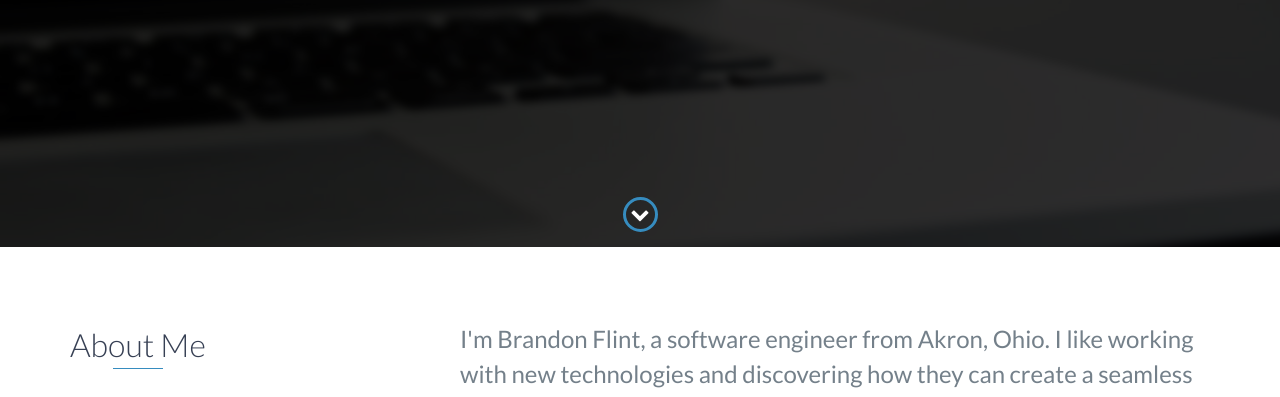
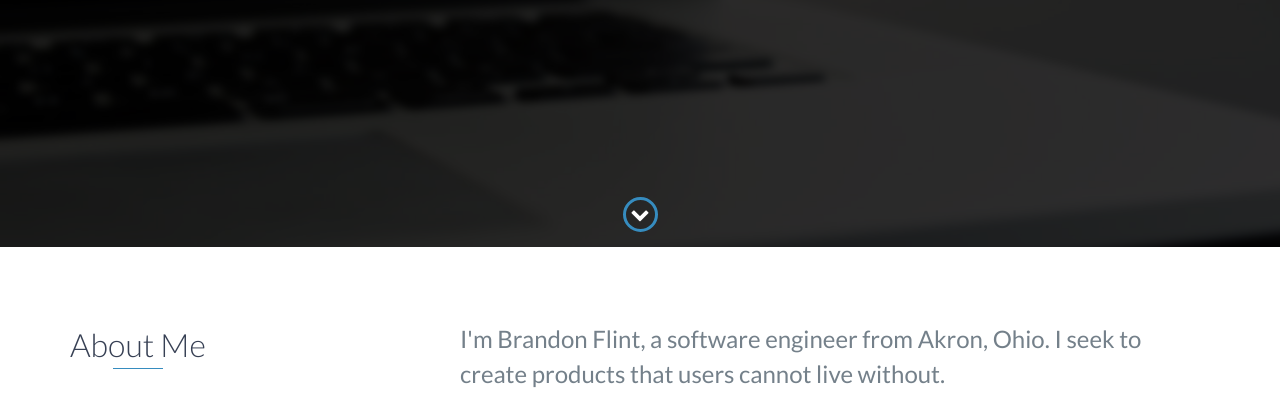
Before and after one commit to brandonflint/brandonflint.github.io, a website: page index.html in a window 1280 px wide. Shown: the part 391-788 px from the top of the page. Drawn offline with nearby package versions, Linux system fonts and the light colour scheme.

Commit message:
Changed about me

```diff
--- a/index.html
+++ b/index.html
@@ -70,7 +70,7 @@
                     <h2 class="heading">About Me</h2>
                 </div>
                 <div class="col-md-8">
-                    <p>I'm Brandon Flint, a software engineer from Akron, Ohio.  I like working with new technologies and discovering how they can create a seamless world.  I seek to create products that users cannot live without.</p>
+                    <p>I'm Brandon Flint, a software engineer from Akron, Ohio.  I seek to create products that users cannot live without.</p>
                 </div>
             </div>
         </div>
```
